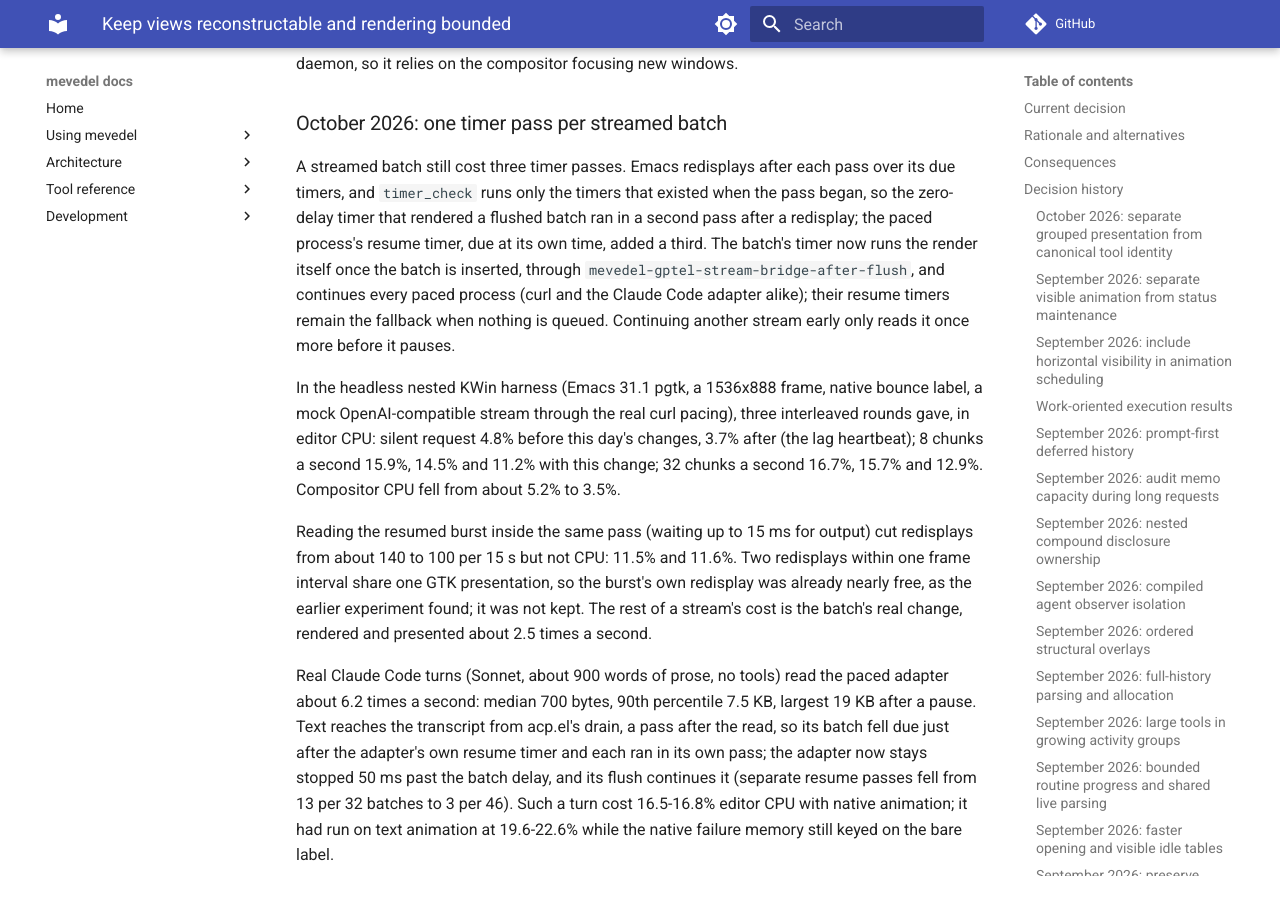
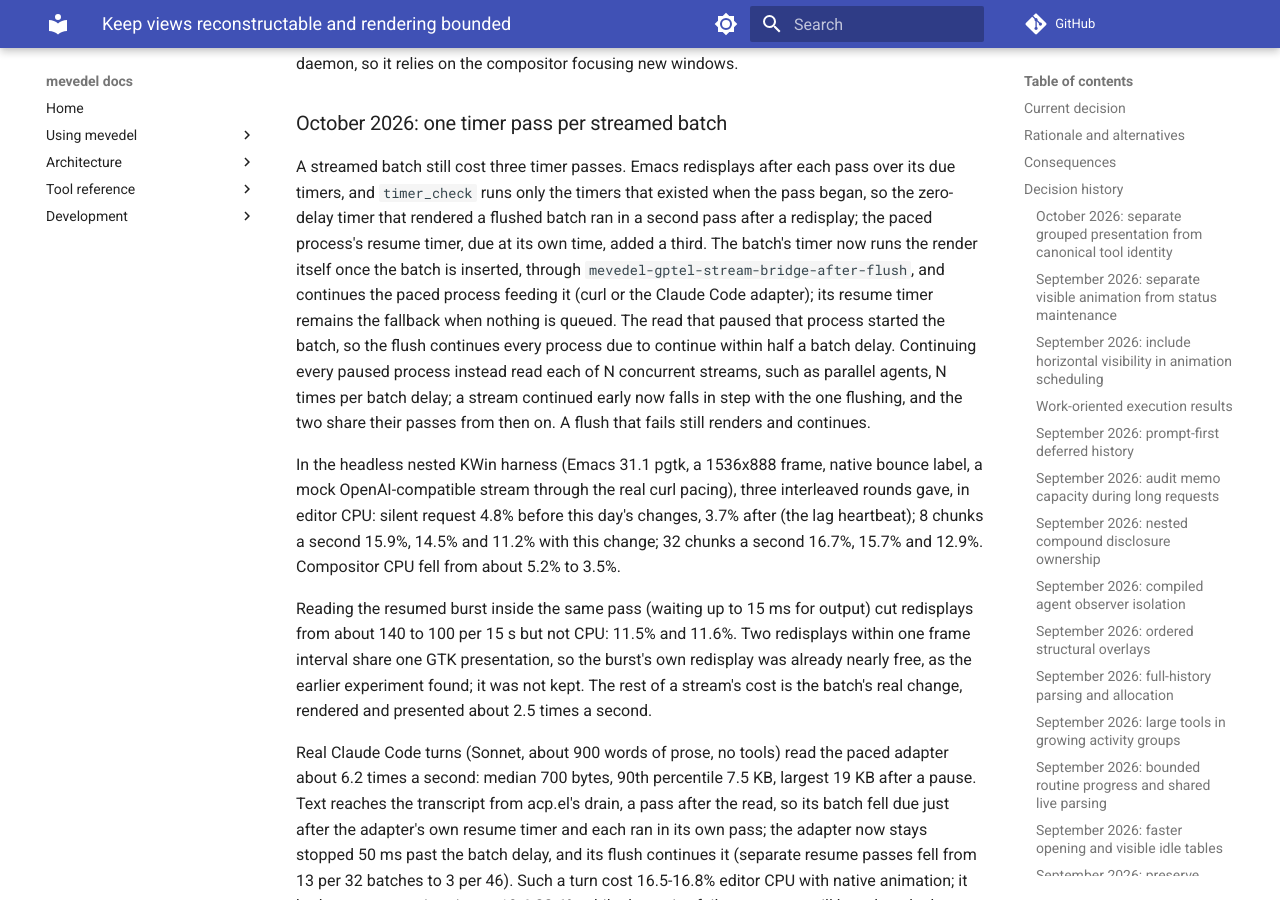
Before and after one commit to FrauH0lle/mevedel, an MkDocs documentation site: the page built from docs/adr/0119-keep-views-reconstructable-and-rendering-bounded.md, in a window 1280 px wide and 900 px high, scrolled down 35403 px. Built offline with MkDocs 1.6.1 and Material for MkDocs 9.7.7, drawn with Linux system fonts in a browser that asks for light colours; comment, search, counter and statistics services are not loaded.

Commit message:
fix(stream): Continue only the flushing stream and pace no unbatched adapter
A batch's flush continued every paused process.  With concurrent paced
streams, such as parallel agents, each stream was continued by every
other's flush and read N times per batch delay instead of once.  Two
out-of-phase producers pacing at 0.4 s were read 60 times in 6 s; the
flush now continues only processes due to continue within half a batch
delay, which includes the one feeding the batch, and the same pair was
read 33 times.  A stream continued early falls in step with the flushing
one and shares its passes from then on.

The Claude Code adapter's pause added a margin to the batch delay, which
signalled on every paced read when batching is disabled with nil and
stopped the adapter for 50 ms with nothing to continue it with 0.  Without
batching nothing is paced, as for curl.

A flush that signals, for example from a user's stream hook, skipped its
render and continuation; both now run regardless.

* mevedel-transport.el (mevedel-transport-resume-paused): Accept WITHIN.
* mevedel-gptel-stream-bridge.el
(mevedel-gptel-stream-bridge--flush-batch-due): Continue processes due
within half the batch delay; run follow-ups and continue after a failure.
* mevedel-acp.el (mevedel-acp--pace): Pace only while batching.
* mevedel-view-stream.el (mevedel-view-stream-schedule): Describe the
render in the batch's own timer.
* test/test-mevedel-transport.el (mevedel-transport-resume-paused): New.
* test/test-mevedel-gptel-stream-bridge.el
(mevedel-gptel-stream-bridge--flush-batch-due): Flush when the batch falls
due; cover a failing insert.
* test/test-mevedel-acp.el (mevedel-acp--pace): Cover disabled batching.
* docs/adr/0119-keep-views-reconstructable-and-rendering-bounded.md:
Record the window and its measurement.

```diff
--- a/docs/adr/0119-keep-views-reconstructable-and-rendering-bounded.md
+++ b/docs/adr/0119-keep-views-reconstructable-and-rendering-bounded.md
@@ -1612,9 +1612,14 @@ when the pass began, so the zero-delay timer that rendered a flushed batch ran
 in a second pass after a redisplay; the paced process's resume timer, due at
 its own time, added a third. The batch's timer now runs the render itself once
 the batch is inserted, through `mevedel-gptel-stream-bridge-after-flush`, and
-continues every paced process (curl and the Claude Code adapter alike); their
-resume timers remain the fallback when nothing is queued. Continuing another
-stream early only reads it once more before it pauses.
+continues the paced process feeding it (curl or the Claude Code adapter); its
+resume timer remains the fallback when nothing is queued. The read that paused
+that process started the batch, so the flush continues every process due to
+continue within half a batch delay. Continuing every paused process instead
+read each of N concurrent streams, such as parallel agents, N times per batch
+delay; a stream continued early now falls in step with the one flushing, and
+the two share their passes from then on. A flush that fails still renders and
+continues.
 
 In the headless nested KWin harness (Emacs 31.1 pgtk, a 1536x888 frame, native
 bounce label, a mock OpenAI-compatible stream through the real curl pacing),
```
Also changed, not shown: 7 other files.
